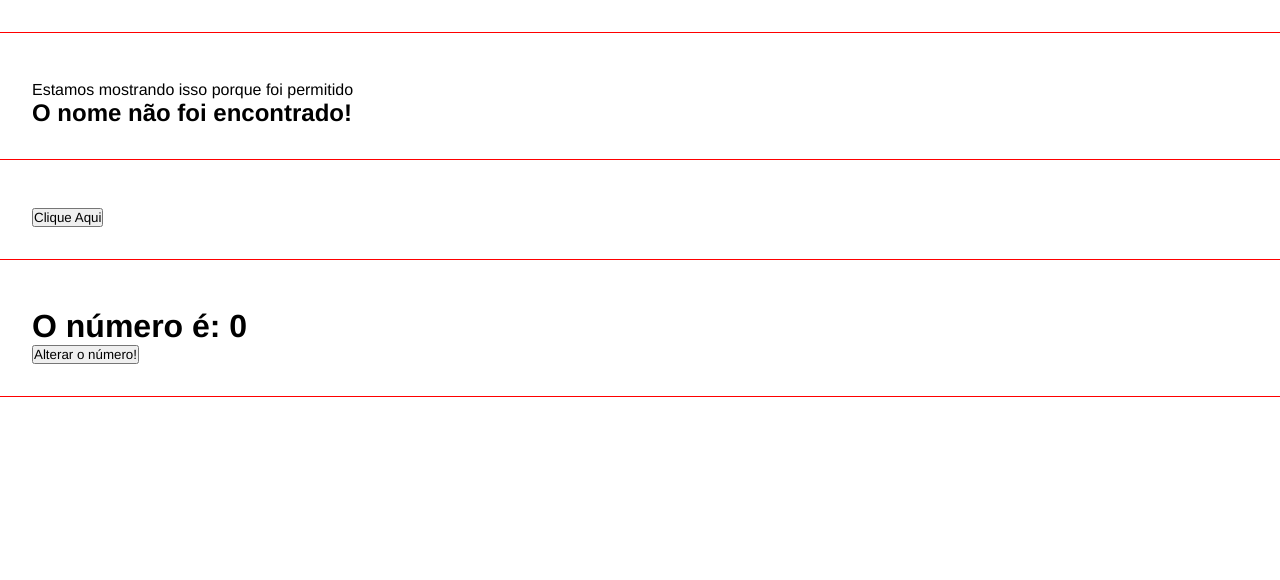
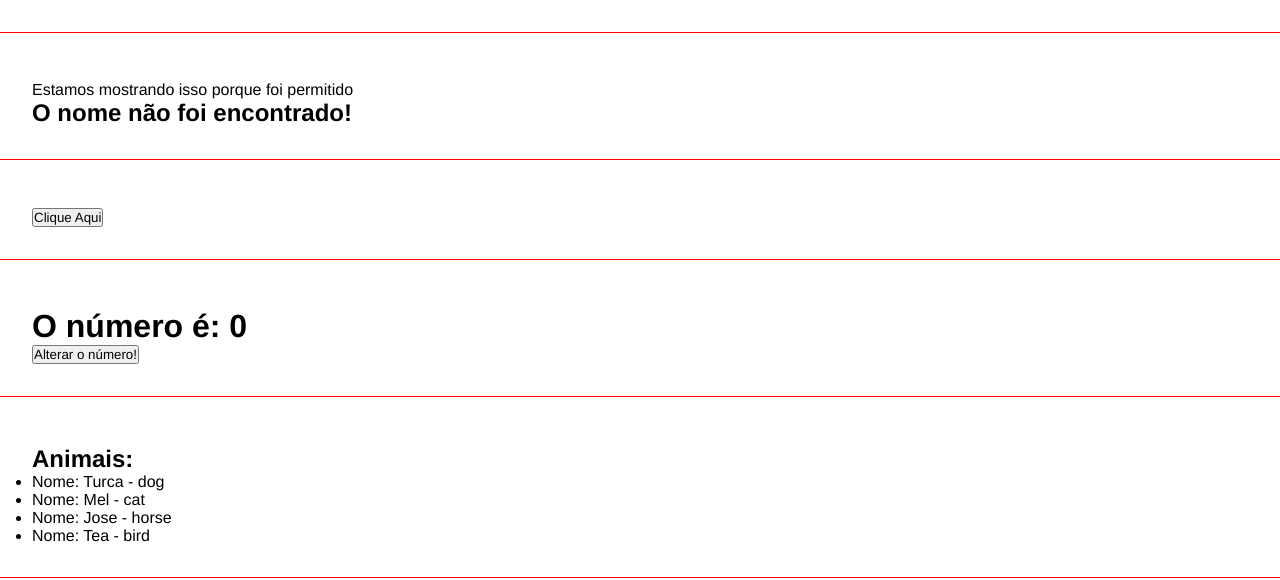
Before and after one commit to renanperin7/angular, an Angular app in the folder curso-angular/: page / in a window 1280 px wide. Shown: the part 656-1236 px from the top of the page. Built offline with nearby package versions, Linux system fonts and the light colour scheme.

Commit message:
list-render

```diff
--- a/curso-angular/src/app/app.component.html
+++ b/curso-angular/src/app/app.component.html
@@ -9,3 +9,4 @@
 <app-if-render></app-if-render>
 <app-events></app-events>
 <app-emitter></app-emitter>
+<app-list-render></app-list-render>
--- a/curso-angular/src/app/app.module.ts
+++ b/curso-angular/src/app/app.module.ts
@@ -10,6 +10,7 @@
 import { EventsComponent } from './components/events/events.component';
 import { EmitterComponent } from './components/emitter/emitter.component';
 import { ChangeNumberComponent } from './components/change-number/change-number.component';
+import { ListRenderComponent } from './components/list-render/list-render.component';
 
 @NgModule({
   declarations: [
@@ -20,7 +21,8 @@
     IfRenderComponent,
     EventsComponent,
     EmitterComponent,
-    ChangeNumberComponent
+    ChangeNumberComponent,
+    ListRenderComponent
   ],
   imports: [
     BrowserModule,
--- /dev/null
+++ b/curso-angular/src/app/components/list-render/list-render.component.html
@@ -0,0 +1,8 @@
+<div class="class">
+    <h2>Animais:</h2>
+    <ul>
+        <li *ngFor="let animal of animals">
+            Nome: {{animal.name}} - {{animal.type}}
+        </li>
+    </ul>
+</div>
--- /dev/null
+++ b/curso-angular/src/app/components/list-render/list-render.component.ts
@@ -0,0 +1,15 @@
+import { Component } from '@angular/core';
+
+@Component({
+  selector: 'app-list-render',
+  templateUrl: './list-render.component.html',
+  styleUrls: ['./list-render.component.css']
+})
+export class ListRenderComponent {
+  animals = [
+    {name: "Turca", type: "dog"},
+    {name: "Mel", type: "cat"},
+    {name: "Jose", type: "horse"},
+    {name: "Tea", type: "bird"}
+  ]
+}
```
Also changed, not shown: curso-angular/src/app/components/list-render/list-render.component.css (added), 1 other file (tests, documents, lock files or other folders).
